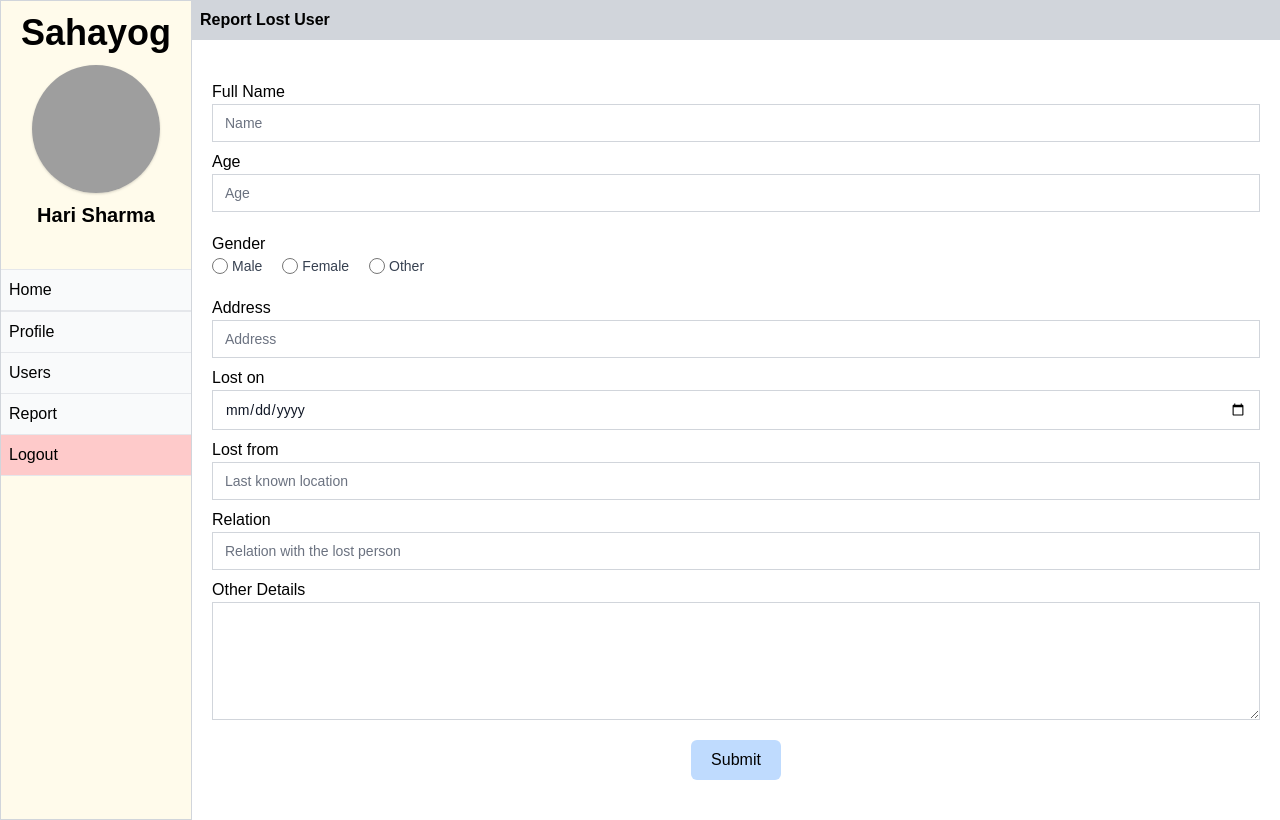
After one commit to Saphall/sahayog, a PHP site: page /user/report_add.php in a window 1280 px wide. The commit adds this page. Run offline with PHP 8.4, Linux system fonts and the light colour scheme; some libraries are stand-ins or nearby versions; grey boxes are pictures that could not be loaded.

Commit message:
report addition

```diff
--- /dev/null
+++ b/user/includes/error.php
@@ -0,0 +1,15 @@
+<?php if(!empty($_SESSION['error_msg'])): ?>
+<div class="bg-red-200 rounded-lg p-3 border-l-4 border-red-400 font-normal flex">
+  <div class="w-6 my-auto">
+    <svg class="w-6 h-6" viewBox="0 0 512 512" xmlns="http://www.w3.org/2000/svg">
+      <path d="m256 0c-141.164062 0-256 114.835938-256 256s114.835938 256 256 256 256-114.835938 256-256-114.835938-256-256-256zm0 0" fill="#f44336"/><path d="m350.273438 320.105469c8.339843 8.34375 8.339843 21.824219 0 30.167969-4.160157 4.160156-9.621094 6.25-15.085938 6.25-5.460938 0-10.921875-2.089844-15.082031-6.25l-64.105469-64.109376-64.105469 64.109376c-4.160156 4.160156-9.621093 6.25-15.082031 6.25-5.464844 0-10.925781-2.089844-15.085938-6.25-8.339843-8.34375-8.339843-21.824219 0-30.167969l64.109376-64.105469-64.109376-64.105469c-8.339843-8.34375-8.339843-21.824219 0-30.167969 8.34375-8.339843 21.824219-8.339843 30.167969 0l64.105469 64.109376 64.105469-64.109376c8.34375-8.339843 21.824219-8.339843 30.167969 0 8.339843 8.34375 8.339843 21.824219 0 30.167969l-64.109376 64.105469zm0 0" fill="#fafafa"/>
+    </svg>
+  </div>
+  <div class="ml-2">
+    <?php echo $_SESSION['error_msg']; ?>
+  </div>
+</div>
+<?php
+endif;
+unset($_SESSION['error_msg']);
+?>
--- /dev/null
+++ b/user/includes/success.php
@@ -0,0 +1,16 @@
+<?php if(!empty($_SESSION['success_msg'])): ?>
+<div class="bg-green-200 rounded-lg p-3 border-l-4 border-green-400 font-normal flex">
+  <div class="w-6 my-auto">
+    <svg version="1.1" id="Capa_1" xmlns="http://www.w3.org/2000/svg" xmlns:xlink="http://www.w3.org/1999/xlink" x="0px" y="0px" viewBox="0 0 468.293 468.293" style="enable-background:new 0 0 468.293 468.293;" xml:space="preserve">
+      <circle style="fill:#25a884;" cx="234.146" cy="234.146" r="234.146"/>
+      <polygon style="fill:#EBF0F3;" points="357.52,110.145 191.995,275.67 110.773,194.451 69.534,235.684 191.995,358.148 398.759,151.378 "/>
+    </svg>
+  </div>
+  <div class="ml-2">
+    <?php echo $_SESSION['success_msg']; ?>
+  </div>
+</div>
+<?php
+endif;
+unset($_SESSION['success_msg']);
+?>
--- a/user/post.php
+++ b/user/post.php
@@ -1,3 +1,4 @@
+<?php session_start(); ?>
 <!DOCTYPE html>
 <html lang="en">
 
@@ -30,6 +31,11 @@
         </div>
         <div class="pt-5 sm:pt-0 flex-grow">
             <div class="w-full bg-gray-300 p-2 font-semibold">Report Lost User</div>
+            <?php if($_SESSION['error_msg']): ?>
+                <div class="bg-red-200 rounded-lg p-3 border-l-4 border-red-400">
+                    <?php echo $_SESSION['error_msg']; ?>
+                </div>
+            <?php endif: ?>
             <div class="p-5">
                 <form action="register_action.php" method="POST">
                     <div>
--- /dev/null
+++ b/user/report.php
@@ -0,0 +1,6 @@
+<?php
+session_start();
+echo $_SESSION['success_msg'];
+include 'includes/success.php';
+
+?>
--- /dev/null
+++ b/user/report_add.php
@@ -0,0 +1,109 @@
+<?php session_start(); ?>
+<!DOCTYPE html>
+<html lang="en">
+
+<head>
+    <meta charset="UTF-8">
+    <meta name="viewport" content="width=device-width, initial-scale=1.0" />
+    <title>Report lost person - Sahayog</title>
+    <link rel="stylesheet" href="CSS/style.css">
+    <script src="https://kit.fontawesome.com/fb9d3931c2.js" crossorigin="anonymous"></script>
+    <link href="https://unpkg.com/tailwindcss@^2/dist/tailwind.min.css" rel="stylesheet">
+</head>
+
+<body>
+    <div class="flex flex-wrap">
+        <div class="w-full sm:w-48 pt-3 bg-yellow-50 sm:min-h-screen border border-r border-gray-300">
+            <div class="text-center text-4xl mb-3 font-semibold">
+                Sahayog
+            </div>
+            <div class="text-center">
+                <img class="mx-auto w-32 h-32 object-cover shadow rounded-full mb-2" src="https://images.unsplash.com/photo-1507003211169-0a1dd7228f2d?ixid=MXwxMjA3fDB8MHxzZWFyY2h8OXx8cG9ydHJhaXR8ZW58MHx8MHw%3D&ixlib=rb-1.2.1&auto=format&fit=crop&w=500&q=60" />
+                <span class="font-semibold text-xl">Hari Sharma</span>
+            </div>
+            <div class="flex flex-col mt-10">
+                <a href="#" class="bg-gray-50 hover:bg-gray-200 border-t border-b p-2"> Home </a>
+                <a href="user" class="bg-gray-50 hover:bg-gray-200 border-t border-b p-2"> Profile </a>
+                <a href="user" class="bg-gray-50 hover:bg-gray-200 border-b p-2"> Users </a>
+                <a href="report" class="bg-gray-50 hover:bg-gray-200 border-b p-2"> Report </a>
+                <a href="logout" class="bg-red-200 hover:bg-red-300 border-b p-2"> Logout </a>
+            </div>
+        </div>
+        <div class="pt-5 sm:pt-0 flex-grow">
+            <div class="w-full bg-gray-300 p-2 font-semibold">Report Lost User</div>
+            <?php include 'includes/success.php'; ?>
+            <?php include 'includes/error.php'; ?>
+            <div class="p-5">
+                <form action="report_add_action.php" method="POST">
+                    <!-- <div>
+                        <label for="image">Upload Image</label>
+                        <input id="image" name="image" type="file" required class="appearance-none rounded-none relative block w-full px-3 py-2 border border-gray-300 placeholder-gray-500 text-gray-900 focus:outline-none focus:ring-indigo-500 focus:border-indigo-500 focus:z-10 sm:text-sm" placeholder="Name" />
+                    </div> -->
+                    <div class="mt-5">
+                        <div class="flex flex-col gap-y-2">
+                            <!-- Name -->
+                            <div align="start" class="w-full">
+                                <label for="fullname">Full Name</label>
+                                <input id="fullname" name="fullname" type="text" required class="appearance-none rounded-none relative block w-full px-3 py-2 border border-gray-300 placeholder-gray-500 text-gray-900 focus:outline-none focus:ring-indigo-500 focus:border-indigo-500 focus:z-10 sm:text-sm" placeholder="Name" />
+                            </div>
+                            <!-- Age -->
+                            <div align="start" class="w-full">
+                                <label for="age">Age</label>
+                                <input id="age" name="age" type="number" required class="appearance-none rounded-none relative block w-full px-3 py-2 border border-gray-300 placeholder-gray-500 text-gray-900 focus:outline-none focus:ring-indigo-500 focus:border-indigo-500 focus:z-10 sm:text-sm" placeholder="Age" />
+                            </div>
+                            <!-- Gender -->
+                            <div class="my-3" align="start">
+                                <label for="">Gender</label>
+                                <div class="flex flex-wrap gap-x-5 items-center">
+                                    <div class="flex items-center">
+                                        <input id="male" name="gender" type="radio" value="male" class="focus:ring-indigo-500 h-4 w-4 text-indigo-600 border-gray-300" />
+                                        <label for="male" class="ml-1 block text-sm font-medium text-gray-700"> Male </label>
+                                    </div>
+                                    <div class="flex items-center">
+                                        <input id="female" name="gender" type="radio" value="female" class="focus:ring-indigo-500 h-4 w-4 text-indigo-600 border-gray-300" />
+                                        <label for="female" class="ml-1 block text-sm font-medium text-gray-700"> Female </label>
+                                    </div>
+                                    <div class="flex items-center">
+                                        <input id="other" name="gender" type="radio" value="other" class="focus:ring-indigo-500 h-4 w-4 text-indigo-600 border-gray-300" />
+                                        <label for="other" class="ml-1 block text-sm font-medium text-gray-700"> Other </label>
+                                    </div>
+                                </div>
+                            </div>
+                            <!-- Address -->
+                            <div align="start" class="w-full">
+                                <label for="address">Address</label>
+                                <input id="address" name="address" type="text" required class="appearance-none rounded-none relative block w-full px-3 py-2 border border-gray-300 placeholder-gray-500 text-gray-900 focus:outline-none focus:ring-indigo-500 focus:border-indigo-500 focus:z-10 sm:text-sm" placeholder="Address" />
+                            </div>
+                            <!-- Lost on -->
+                            <div align="start" class="w-full">
+                                <label for="lost_on">Lost on</label>
+                                <input id="lost_on" name="lost_on" type="date" required class="appearance-none rounded-none relative block w-full px-3 py-2 border border-gray-300 placeholder-gray-500 text-gray-900 focus:outline-none focus:ring-indigo-500 focus:border-indigo-500 focus:z-10 sm:text-sm" />
+                            </div>
+                            <!-- Lost from -->
+                            <div align="start" class="w-full">
+                                <label for="lost_from">Lost from</label>
+                                <input id="lost_from" name="lost_from" type="text" required class="appearance-none rounded-none relative block w-full px-3 py-2 border border-gray-300 placeholder-gray-500 text-gray-900 focus:outline-none focus:ring-indigo-500 focus:border-indigo-500 focus:z-10 sm:text-sm" placeholder="Last known location" />
+                            </div>
+                            <!-- Relation -->
+                            <div align="start" class="w-full">
+                                <label for="relation">Relation</label>
+                                <input id="relation" name="relation" type="text" required class="appearance-none rounded-none relative block w-full px-3 py-2 border border-gray-300 placeholder-gray-500 text-gray-900 focus:outline-none focus:ring-indigo-500 focus:border-indigo-500 focus:z-10 sm:text-sm" placeholder="Relation with the lost person" />
+                            </div>
+                            <div class="w-full">
+                                <label for="description">Other Details</label>
+                                <textarea id="description" rows="5" name="description" class="appearance-none rounded-none relative block w-full px-3 py-2 border border-gray-300 placeholder-gray-500 text-gray-900 focus:outline-none focus:ring-indigo-500 focus:border-indigo-500 focus:z-10 sm:text-sm" /></textarea>
+                            </div>
+                        </div>
+                    </div>
+                    <div class="text-center">
+                        <input type="submit" name="btn_report" class="my-5 rounded-md py-2 px-5 bg-blue-200 hover:bg-blue-400" />
+                    </div>
+                </form>
+            </div>
+        </div>
+    </div>
+
+    <script src="JS/app.js"></script>
+</body>
+
+</html>
```
Also changed, not shown: user/report_add_action.php (added, +37 -0 lines).
